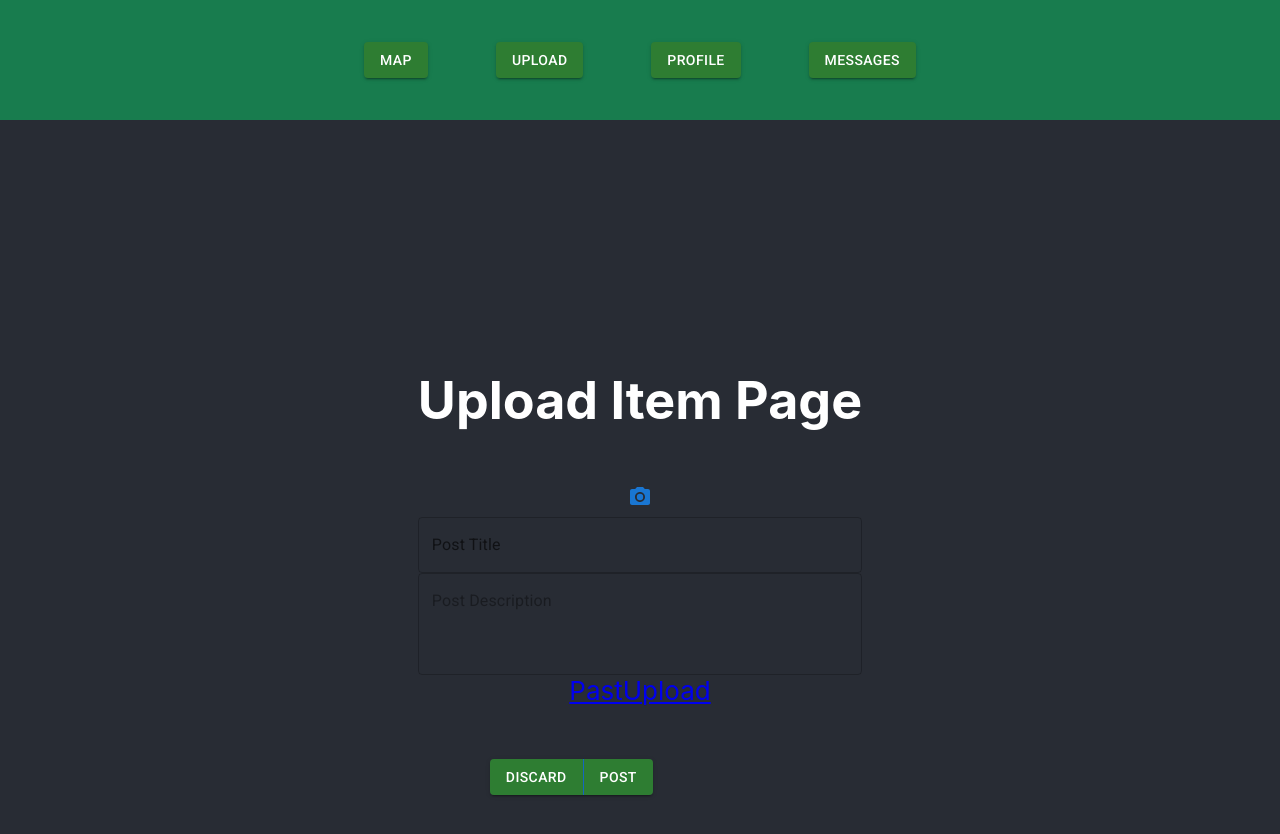
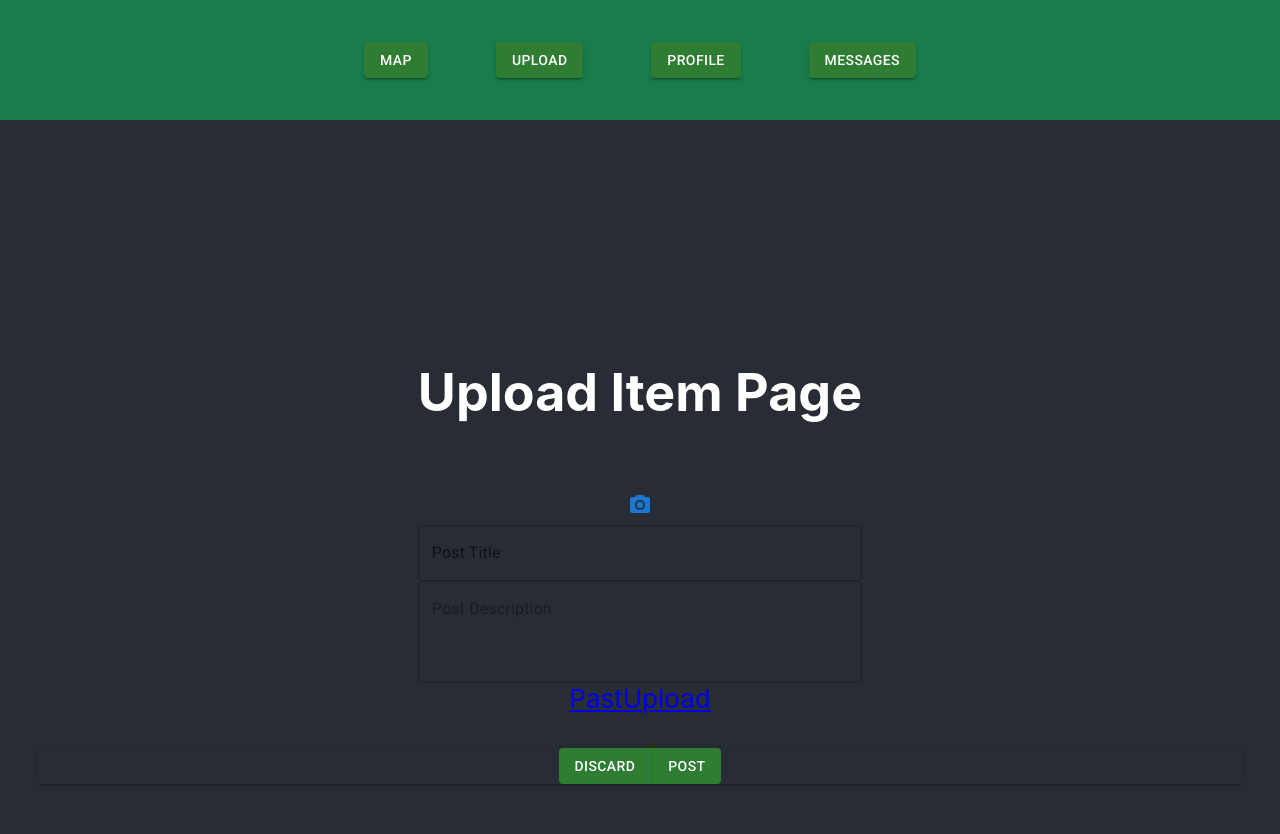
Before and after one commit to sachiniyer/resow, a React (Create React App) app in the folder front-end/: page /UploadItem in a window 1280 px wide. Shown: the top 834 px of the page. Built offline with nearby package versions, Linux system fonts and the light colour scheme.

Commit message:
fixed centering

```diff
--- a/front-end/src/pages/UploadItem.js
+++ b/front-end/src/pages/UploadItem.js
@@ -11,21 +11,15 @@ import PhotoCamera from '@mui/icons-material/PhotoCamera';
 
 function UploadItem() {
   return (
-    <div className="UploadItem">
+    <Box sx={{ display: 'flex', justifyContent: 'space-between', flexDirection: 'column' }}>
+      <Box sx={{ flexGrow: 0, display: 'flex', justifyContent: 'center', flexDirection: 'column' }}>
         <h1> Upload Item Page</h1>
-        <Box sx={{marginTop:2}}></Box>
-        <ImgCarousel/>
+        <Box sx={{ marginTop: 2 }}></Box>
+        <ImgCarousel />
         <IconButton color="primary" aria-label="upload picture" component="label">
           <input hidden accept="image/*" type="file" />
           <PhotoCamera />
         </IconButton>
-        <Box sx={{position: "fixed", bottom: 5, marginLeft:9}}>
-          <ButtonGroup variant="contained" aria-label="outlined success button group">
-            <Button color="success">Discard</Button>
-            <Button color="success">Post</Button>
-          </ButtonGroup>
-        </Box>
-
         <Box>
           <TextField fullWidth label="Post Title" id="fullWidth" />
           <TextField
@@ -36,21 +30,15 @@ function UploadItem() {
             maxRows={5}
           />
         </Box>
+        <Link to='/PastUpload'> PastUpload</Link>
+      </Box>
+      <ButtonGroup sx={{ position: 'fixed', justifyContent: 'center', bottom: "2vh", left: "3vw", right: "3vw" }} variant="contained" aria-label="outlined success button group">
+        <Button color="success">Discard</Button>
+        <Button color="success">Post</Button>
+      </ButtonGroup>
 
-        <Link to ='/PastUpload'> PastUpload</Link>
-    </div>
+    </Box>
   );
 }
 
-/*
-
-
-
-
-<Box sx={{width:300, marginTop:1.5, textAlign:"left",marginLeft:3,marginBottom:7}}>
-  {props.descriptions}
-</Box>
-
-*/
-
 export default UploadItem;
```
